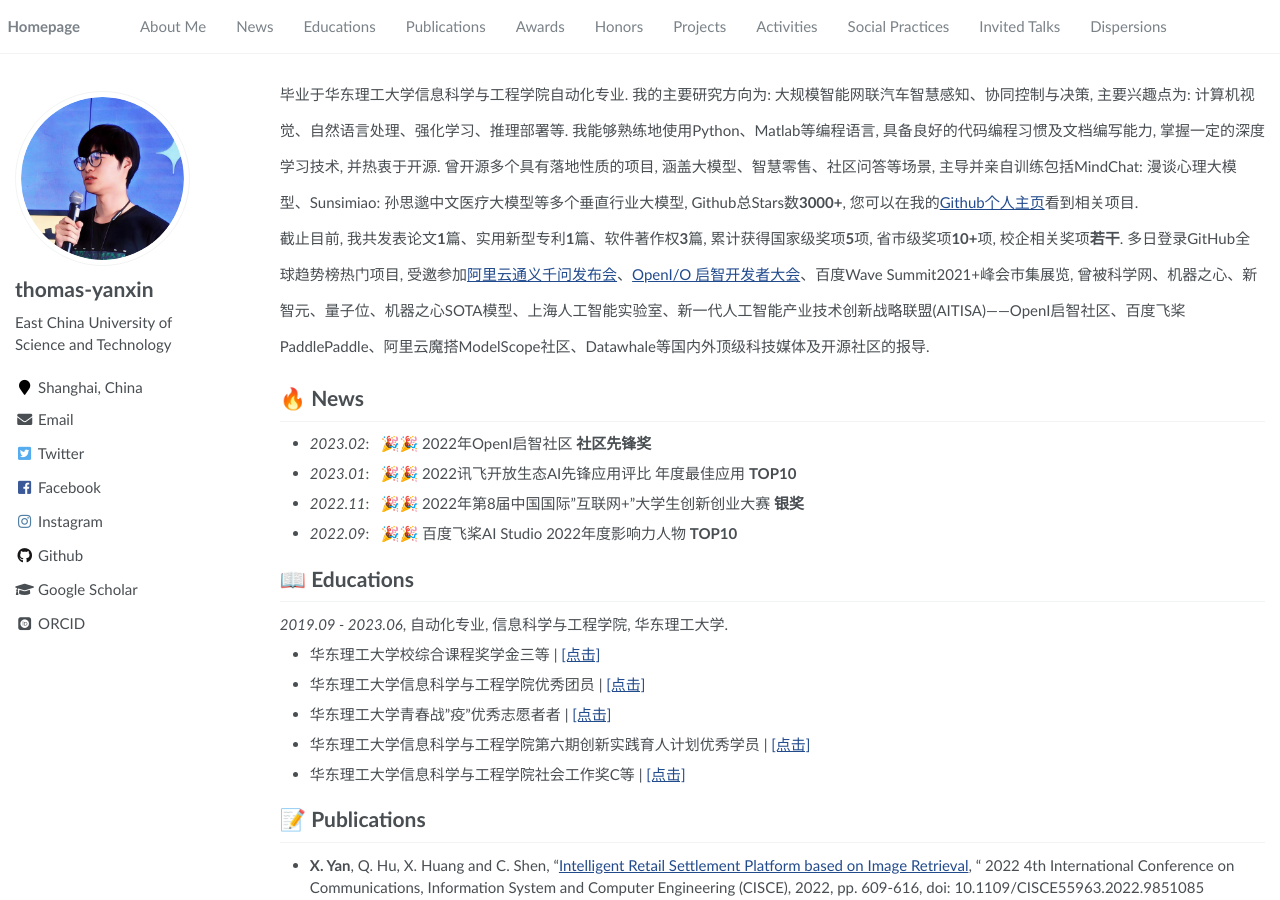
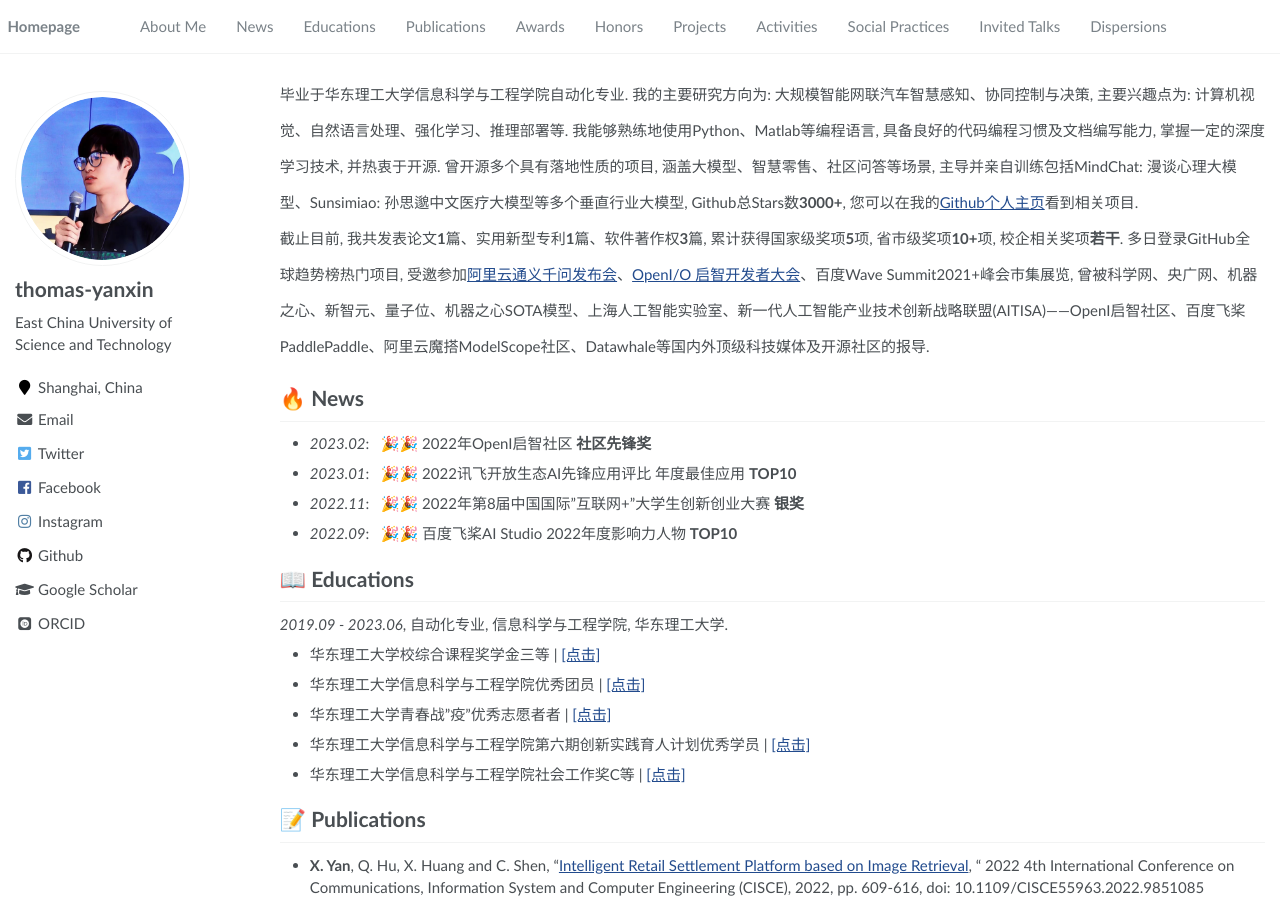
Before and after one commit to thomas-yanxin/thomas-yanxin.github.io, a Jekyll site: the page built from _pages/about.md, in a window 1280 px wide and 900 px high. Built offline with Jekyll 4.4.1, drawn with Linux system fonts in a browser that asks for light colours; some web fonts are replaced.

Commit message:
Update about.md

```diff
--- a/_pages/about.md
+++ b/_pages/about.md
@@ -20,7 +20,7 @@
 <p style="line-height:2.4; ">
 毕业于华东理工大学信息科学与工程学院自动化专业. 我的主要研究方向为: 大规模智能网联汽车智慧感知、协同控制与决策, 主要兴趣点为: 计算机视觉、自然语言处理、强化学习、推理部署等. 我能够熟练地使用Python、Matlab等编程语言, 具备良好的代码编程习惯及文档编写能力, 掌握一定的深度学习技术, 并热衷于开源. 曾开源多个具有落地性质的项目, 涵盖大模型、智慧零售、社区问答等场景, 主导并亲自训练包括MindChat: 漫谈心理大模型、Sunsimiao: 孙思邈中文医疗大模型等多个垂直行业大模型, Github总Stars数<strong>3000+</strong>, 您可以在我的<a href='https://github.com/thomas-yanxin'>Github个人主页</a>看到相关项目.
 <br/>
-截止目前, 我共发表论文<strong>1</strong>篇、实用新型专利<strong>1</strong>篇、软件著作权<strong>3</strong>篇, 累计获得国家级奖项<strong>5</strong>项, 省市级奖项<strong>10+</strong>项, 校企相关奖项<strong>若干</strong>. 多日登录GitHub全球趋势榜热门项目, 受邀参加<a href='/proof/阿里云邀请函_颜鑫.pdf'>阿里云通义千问发布会</a>、<a href='/proof/启智开发者大会邀请函-颜鑫.pdf'>OpenI/O 启智开发者大会</a>、百度Wave Summit2021+峰会市集展览, 曾被科学网、机器之心、新智元、量子位、机器之心SOTA模型、上海人工智能实验室、新一代人工智能产业技术创新战略联盟(AITISA)——OpenI启智社区、百度飞桨PaddlePaddle、阿里云魔搭ModelScope社区、Datawhale等国内外顶级科技媒体及开源社区的报导.
+截止目前, 我共发表论文<strong>1</strong>篇、实用新型专利<strong>1</strong>篇、软件著作权<strong>3</strong>篇, 累计获得国家级奖项<strong>5</strong>项, 省市级奖项<strong>10+</strong>项, 校企相关奖项<strong>若干</strong>. 多日登录GitHub全球趋势榜热门项目, 受邀参加<a href='/proof/阿里云邀请函_颜鑫.pdf'>阿里云通义千问发布会</a>、<a href='/proof/启智开发者大会邀请函-颜鑫.pdf'>OpenI/O 启智开发者大会</a>、百度Wave Summit2021+峰会市集展览, 曾被科学网、央广网、机器之心、新智元、量子位、机器之心SOTA模型、上海人工智能实验室、新一代人工智能产业技术创新战略联盟(AITISA)——OpenI启智社区、百度飞桨PaddlePaddle、阿里云魔搭ModelScope社区、Datawhale等国内外顶级科技媒体及开源社区的报导.
 </p>
 
 # 🔥 News
```
